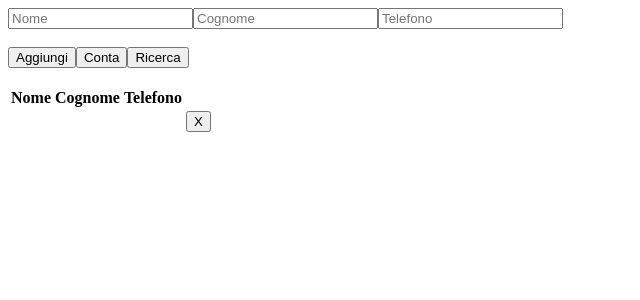
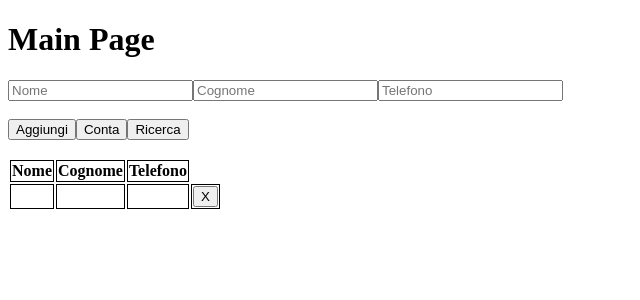
Before and after one commit to Giulia2Gargano/rubricaRoute-ill, an Angular app in the folder rubricaRoute-ill-client/: page /main-page in a window 1280 px wide. Shown: the top 300 px of the page, without its empty margins (0-640 px from the left). Built offline with nearby package versions, Linux system fonts and the light colour scheme.

Commit message:
Update generale

```diff
--- a/rubricaRoute-ill-client/src/app/count-page/count-page.component.html
+++ b/rubricaRoute-ill-client/src/app/count-page/count-page.component.html
@@ -1,3 +1,3 @@
 <h2>Conteggio Contatti</h2>
-<p>Il numero di contatti in rubrica è 15</p>
+<p>Il numero di contatti in rubrica è {{i}}</p>
 <button routerLink="/main-page">Torna alla pagina principale</button>
--- a/rubricaRoute-ill-client/src/app/count-page/count-page.component.ts
+++ b/rubricaRoute-ill-client/src/app/count-page/count-page.component.ts
@@ -6,7 +6,7 @@ import { Component, OnInit } from '@angular/core';
   styleUrls: ['./count-page.component.css']
 })
 export class CountPageComponent implements OnInit {
-
+  i = 15;
   constructor() { }
 
   ngOnInit(): void {
--- a/rubricaRoute-ill-client/src/app/login-page/login-page.component.html
+++ b/rubricaRoute-ill-client/src/app/login-page/login-page.component.html
@@ -1,5 +1,4 @@
 <h1>Login</h1>
 <input placeholder="Nome utente" type="text">
 <input placeholder="Password" type="text">
-
 <button routerLink="/main-page">Login</button>
--- a/rubricaRoute-ill-client/src/app/main-page/main-page.component.css
+++ b/rubricaRoute-ill-client/src/app/main-page/main-page.component.css
@@ -0,0 +1 @@
+.table,th,tr,td { border: 1px solid black}
--- a/rubricaRoute-ill-client/src/app/main-page/main-page.component.html
+++ b/rubricaRoute-ill-client/src/app/main-page/main-page.component.html
@@ -1,3 +1,4 @@
+<h1>Main Page</h1>
 <input placeholder="Nome" type="text">
 <input placeholder="Cognome" type="text">
 <input placeholder="Telefono" type="text">
--- a/rubricaRoute-ill-client/src/app/search-page/search-page.component.css
+++ b/rubricaRoute-ill-client/src/app/search-page/search-page.component.css
@@ -0,0 +1 @@
+.table,th,td,tr {border: 1px solid black}
```
